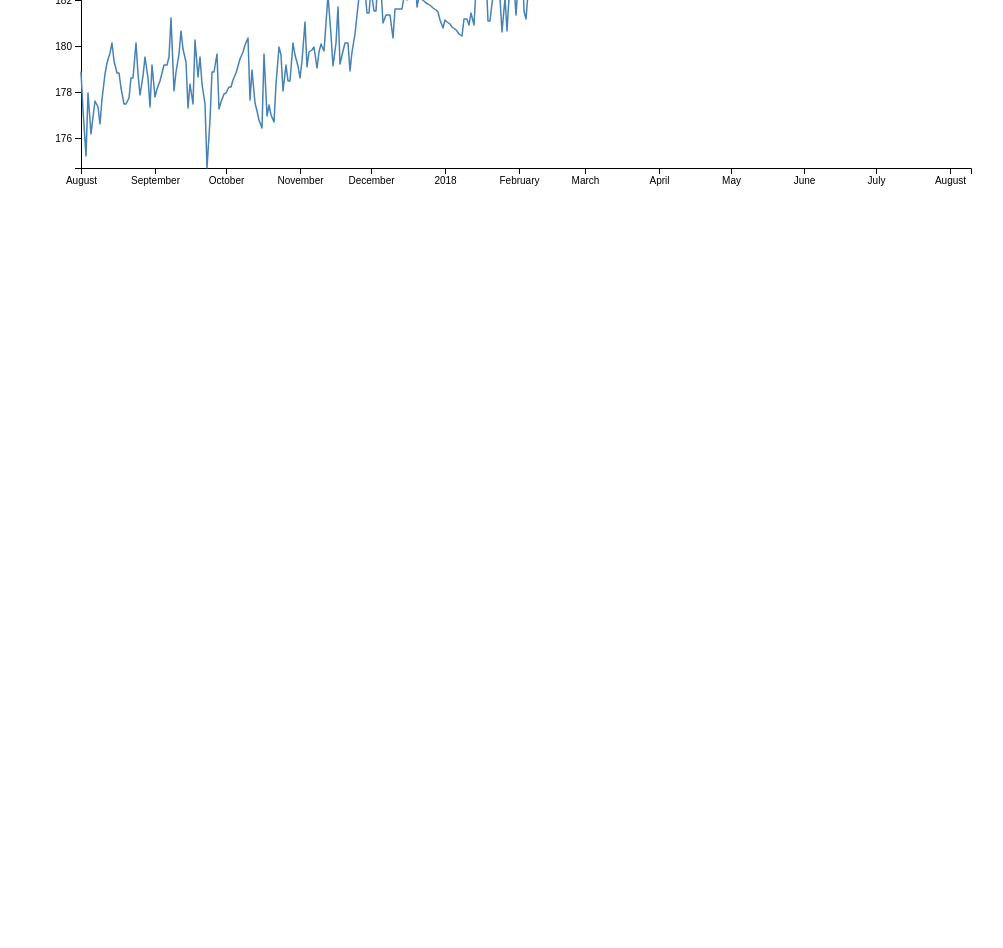
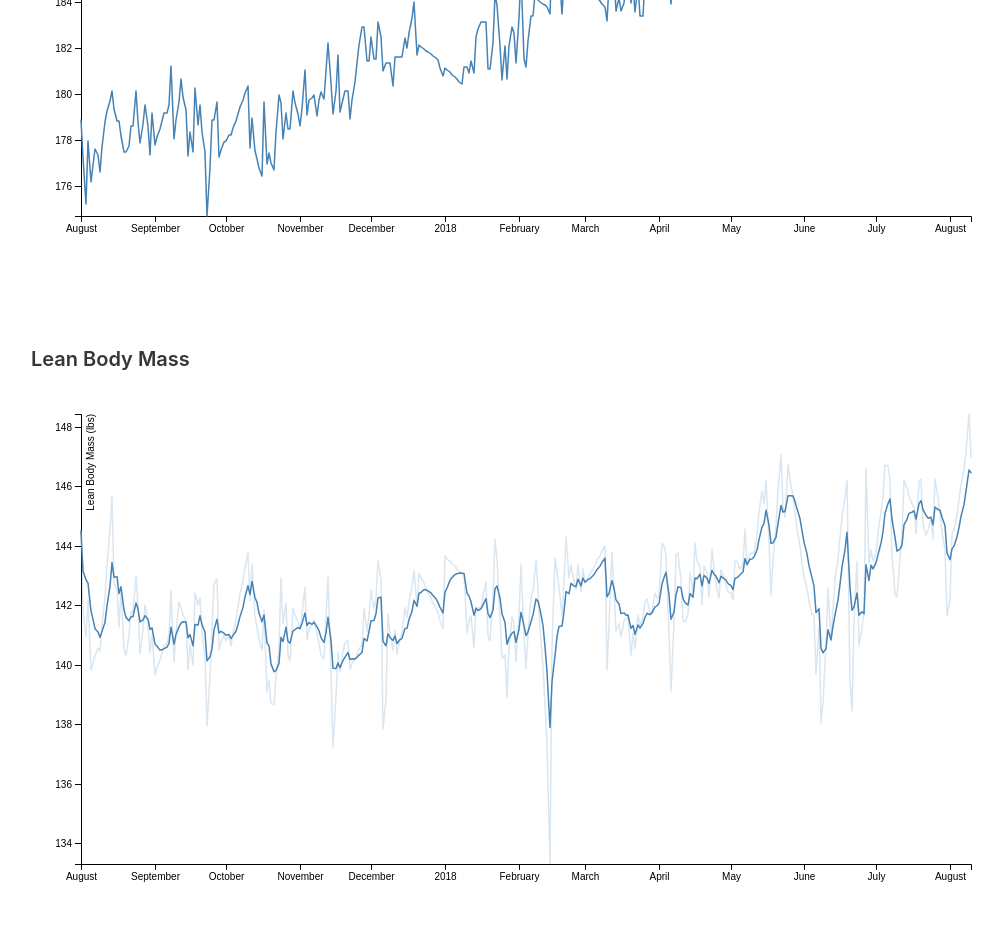
Before and after one commit to chris30269/body-stats, a plain HTML site: page index.html in a window 1280 px wide. Shown: the part 510-1458 px from the top of the page, without its empty margins (33-1036 px from the left). Before the commit the page ends 810 px from the top, so only its background shows below. Drawn offline with nearby package versions, Linux system fonts and the light colour scheme.

Commit message:
reconfigure architecture, lean body mass

```diff
--- a/index.html
+++ b/index.html
@@ -7,6 +7,8 @@
     <link rel="stylesheet" href="https://cdnjs.cloudflare.com/ajax/libs/bulma/0.7.1/css/bulma.min.css">
     <script defer src="https://use.fontawesome.com/releases/v5.1.0/js/all.js"></script>
     <script src="https://d3js.org/d3.v4.min.js"></script>
+    <script type="text/javascript" src="weight.js"></script>
+    <script type="text/javascript" src="lbm.js"></script>
   </head>
   <body>
   <section class="section">
@@ -14,6 +16,8 @@
       <h1 class="title">My Body Stats</h1>
       <p class="subtitle">It's my body and I'll cry if I want to.</p>
     </div>
+  </section>
+  <section>
     <div class="section" id="weight">
     	<div class="container">
     		<h5 class="title is-5">Weight</h5>
@@ -21,59 +25,17 @@
     	</div>
     </div>
   </section>
+  <section>
+    <div class="section" id="lbm">
+    	<div class="container">
+    		<h5 class="title is-5">Lean Body Mass</h5>
+    		<svg width="960" height="500"></svg>
+    	</div>
+    </div>
+  </section>
   </body>
   <script type="text/javascript">
-  	var svg = d3.select("#weight .container svg"),
-  	    margin = {top: 20, right: 20, bottom: 30, left: 50},
-  	    width = +svg.attr("width") - margin.left - margin.right,
-  	    height = +svg.attr("height") - margin.top - margin.bottom,
-  	    g = svg.append("g").attr("transform", "translate(" + margin.left + "," + margin.top + ")");
-
-  	var parseTime = d3.timeParse("%Y-%m-%d");
-
-  	var x = d3.scaleTime()
-  	    .rangeRound([0, width]);
-
-  	var y = d3.scaleLinear()
-  	    .rangeRound([height, 0]);
-
-  	var line = d3.line()
-  	    .x(function(d) { return x(d.date); })
-  	    .y(function(d) { return y(d.weight); });
-
-  	d3.csv("weight.csv", function(data) {
-		// if (error) throw error;
-		console.log(data);
-		data.forEach(function(data) {
-			data.date = parseTime(data.date);
-			data.weight = +data.weight;
-		});
-		console.log(data);
-	  x.domain(d3.extent(data, function(d) { return d.date; }));
-	  y.domain(d3.extent(data, function(d) { return d.weight; }));
-
-	  g.append("g")
-	      .attr("transform", "translate(0," + height + ")")
-	      .call(d3.axisBottom(x));
-
-	  g.append("g")
-	      .call(d3.axisLeft(y))
-	    .append("text")
-	      .attr("fill", "#000")
-	      .attr("transform", "rotate(-90)")
-	      .attr("y", 6)
-	      .attr("dy", "0.71em")
-	      .attr("text-anchor", "end")
-	      .text("Weight (lbs)");
-
-	  g.append("path")
-	      .datum(data)
-	      .attr("fill", "none")
-	      .attr("stroke", "steelblue")
-	      .attr("stroke-linejoin", "round")
-	      .attr("stroke-linecap", "round")
-	      .attr("stroke-width", 1.5)
-	      .attr("d", line);
-	});
+	  weight();
+	  lbm();
   </script>
 </html>
--- /dev/null
+++ b/lbm.js
@@ -0,0 +1,86 @@
+function lbm(){
+	var svg = d3.select("#lbm .container svg"),
+    margin = {top: 20, right: 20, bottom: 30, left: 50},
+    width = +svg.attr("width") - margin.left - margin.right,
+    height = +svg.attr("height") - margin.top - margin.bottom,
+    g = svg.append("g").attr("transform", "translate(" + margin.left + "," + margin.top + ")");
+
+var parseTime = d3.timeParse("%Y-%m-%d");
+
+var x = d3.scaleTime()
+    .rangeRound([0, width]);
+
+var y = d3.scaleLinear()
+    .rangeRound([height, 0]);
+
+var line = d3.line()
+    .x(function(d) { return x(d.date); })
+    .y(function(d) { return y(d.weight); });
+
+var prevPrevVal = 0;
+var prevVal = 0;
+var curVal = 0
+var lineAvg = d3.line()
+    .x(function(d) { return x(d.date); })
+    .y(function(d,i){
+    	if (i == 0) {
+	      prevPrevVal  = y(d.weight);
+	      prevVal = y(d.weight);
+	      curVal =  y(d.weight);
+	  } else if (i == 1) {
+	      prevPrevVal = prevVal;
+	      prevVal = curVal;
+	      curVal = (prevVal + y(d.weight)) / 2.0;
+	  } else {
+	      prevPrevVal = prevVal;
+	      prevVal = curVal;
+	      curVal = (prevPrevVal + prevVal + y(d.weight)) / 3.0;
+	  }
+    	return curVal;
+    });
+
+d3.csv("weight.csv", function(data) {
+// if (error) throw error;
+// console.log(data);
+data.forEach(function(data, i) {
+	data.date = parseTime(data.date);
+	data.weight = +(data.weight-(data.weight*(data.fat/100.0)));
+});
+// console.log(data);
+x.domain(d3.extent(data, function(d) { return d.date; }));
+y.domain(d3.extent(data, function(d) { return d.weight; }));
+
+g.append("g")
+  .attr("transform", "translate(0," + height + ")")
+  .call(d3.axisBottom(x));
+
+g.append("g")
+  .call(d3.axisLeft(y))
+.append("text")
+  .attr("fill", "#000")
+  .attr("transform", "rotate(-90)")
+  .attr("y", 6)
+  .attr("dy", "0.71em")
+  .attr("text-anchor", "end")
+  .text("Lean Body Mass (lbs)");
+
+g.append("path")
+  .datum(data)
+  .attr("fill", "none")
+  .attr("stroke", "steelblue")
+  .attr("stroke-linejoin", "round")
+  .attr("stroke-linecap", "round")
+  .attr("stroke-width", 1.5)
+  .attr("opacity", .2)
+  .attr("d", line);
+
+g.append("path")
+  .datum(data)
+  .attr("fill", "none")
+  .attr("stroke", "steelblue")
+  .attr("stroke-linejoin", "round")
+  .attr("stroke-linecap", "round")
+  .attr("stroke-width", 1.5)
+  .attr("d", lineAvg);
+});
+}
--- /dev/null
+++ b/weight.js
@@ -0,0 +1,54 @@
+function weight(){
+var svg = d3.select("#weight .container svg"),
+    margin = {top: 20, right: 20, bottom: 30, left: 50},
+    width = +svg.attr("width") - margin.left - margin.right,
+    height = +svg.attr("height") - margin.top - margin.bottom,
+    g = svg.append("g").attr("transform", "translate(" + margin.left + "," + margin.top + ")");
+
+var parseTime = d3.timeParse("%Y-%m-%d");
+
+var x = d3.scaleTime()
+    .rangeRound([0, width]);
+
+var y = d3.scaleLinear()
+    .rangeRound([height, 0]);
+
+var line = d3.line()
+    .x(function(d) { return x(d.date); })
+    .y(function(d) { return y(d.weight); });
+
+d3.csv("weight.csv", function(data) {
+// if (error) throw error;
+// console.log(data);
+data.forEach(function(data) {
+	data.date = parseTime(data.date);
+	data.weight = +data.weight;
+});
+// console.log(data);
+x.domain(d3.extent(data, function(d) { return d.date; }));
+y.domain(d3.extent(data, function(d) { return d.weight; }));
+
+g.append("g")
+  .attr("transform", "translate(0," + height + ")")
+  .call(d3.axisBottom(x));
+
+g.append("g")
+  .call(d3.axisLeft(y))
+.append("text")
+  .attr("fill", "#000")
+  .attr("transform", "rotate(-90)")
+  .attr("y", 6)
+  .attr("dy", "0.71em")
+  .attr("text-anchor", "end")
+  .text("Weight (lbs)");
+
+g.append("path")
+  .datum(data)
+  .attr("fill", "none")
+  .attr("stroke", "steelblue")
+  .attr("stroke-linejoin", "round")
+  .attr("stroke-linecap", "round")
+  .attr("stroke-width", 1.5)
+  .attr("d", line);
+});
+}
```
